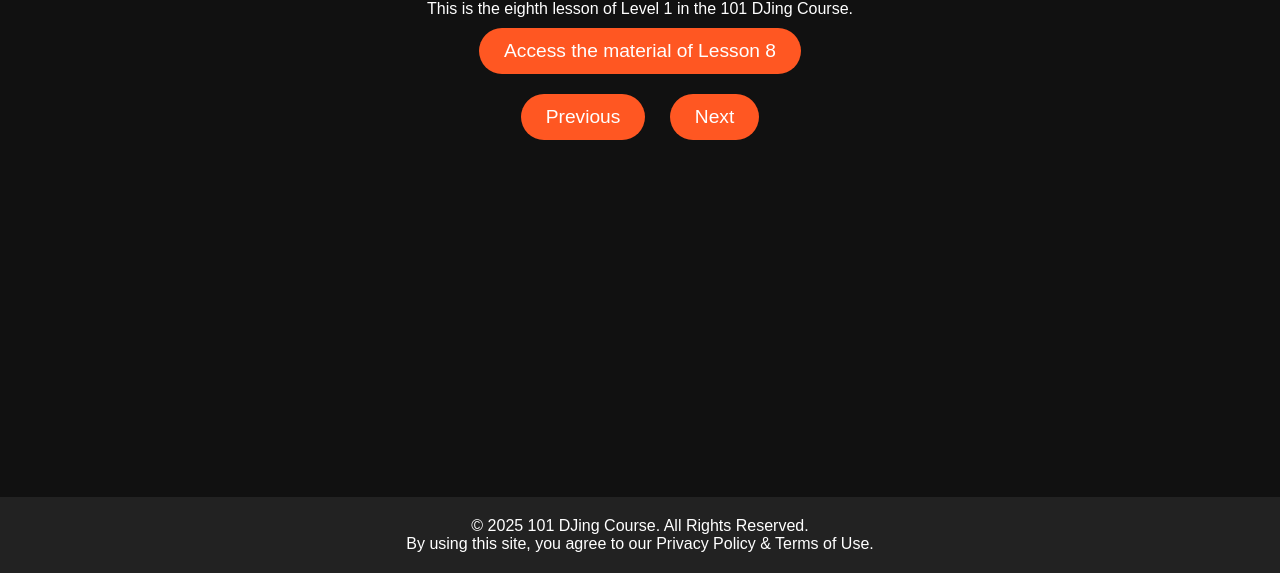
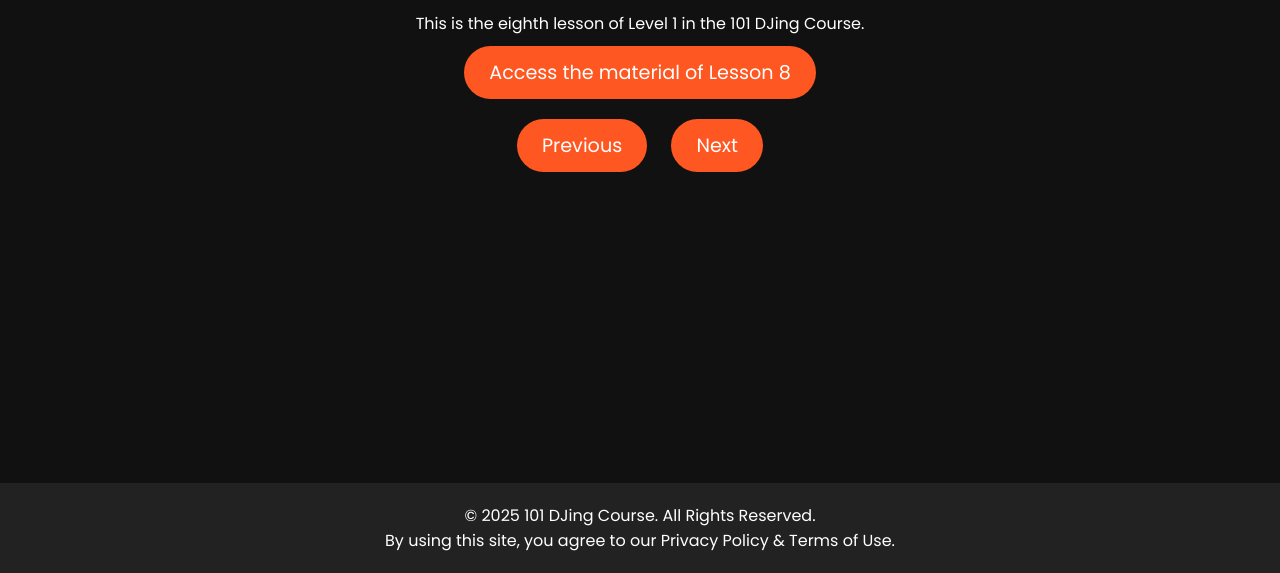
Before and after one commit to ayoubberiane/101-DJing, a plain HTML site: page lesson8.html in a window 1280 px wide. Shown: the part 227-800 px from the top of the page. Drawn offline with Linux system fonts and the light colour scheme.

Commit message:
Update lesson8.html
Thanks

```diff
--- a/lesson8.html
+++ b/lesson8.html
@@ -4,6 +4,8 @@
     <meta charset="UTF-8">
     <meta name="viewport" content="width=device-width, initial-scale=1.0">
     <title>101 DJing Course - Level 1, Lesson 8</title>
+       <link rel="icon" href="black.png" type="image/png">
+     <link href="https://fonts.googleapis.com/css2?family=Poppins:wght@300;400;600&display=swap" rel="stylesheet">
     <link rel="stylesheet" href="lesson8.css">
 </head>
 <body>
```
